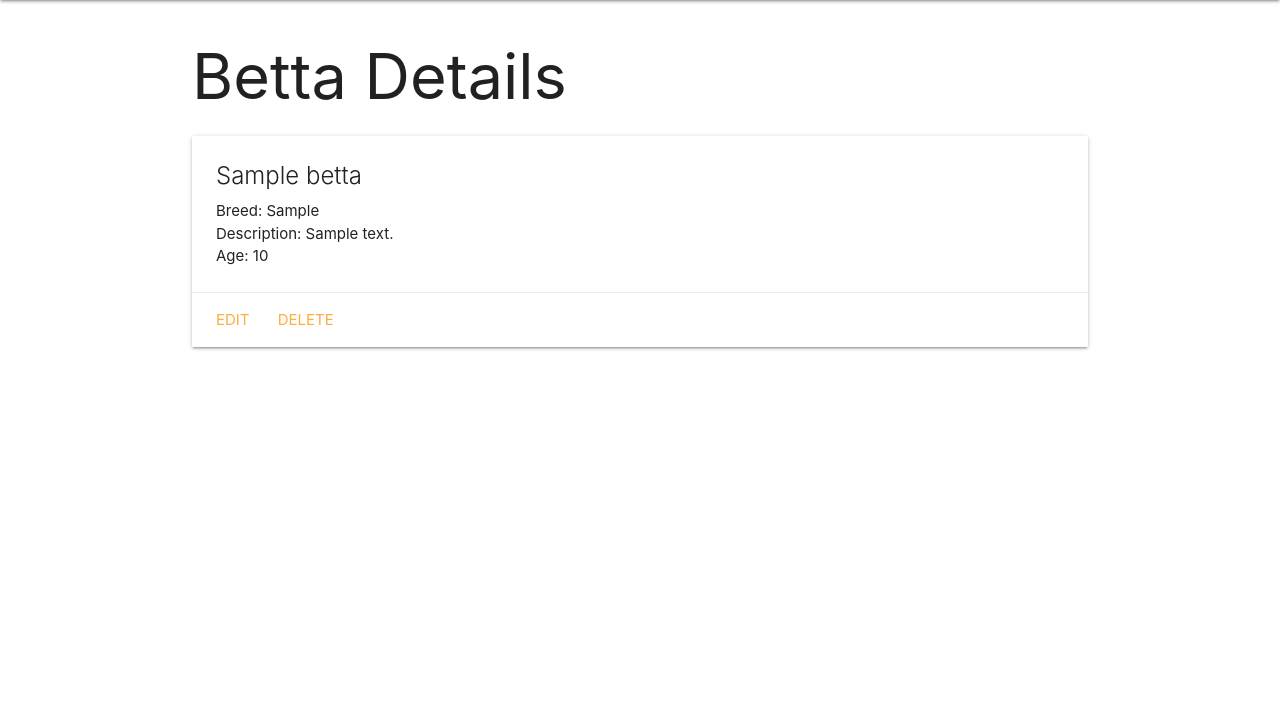
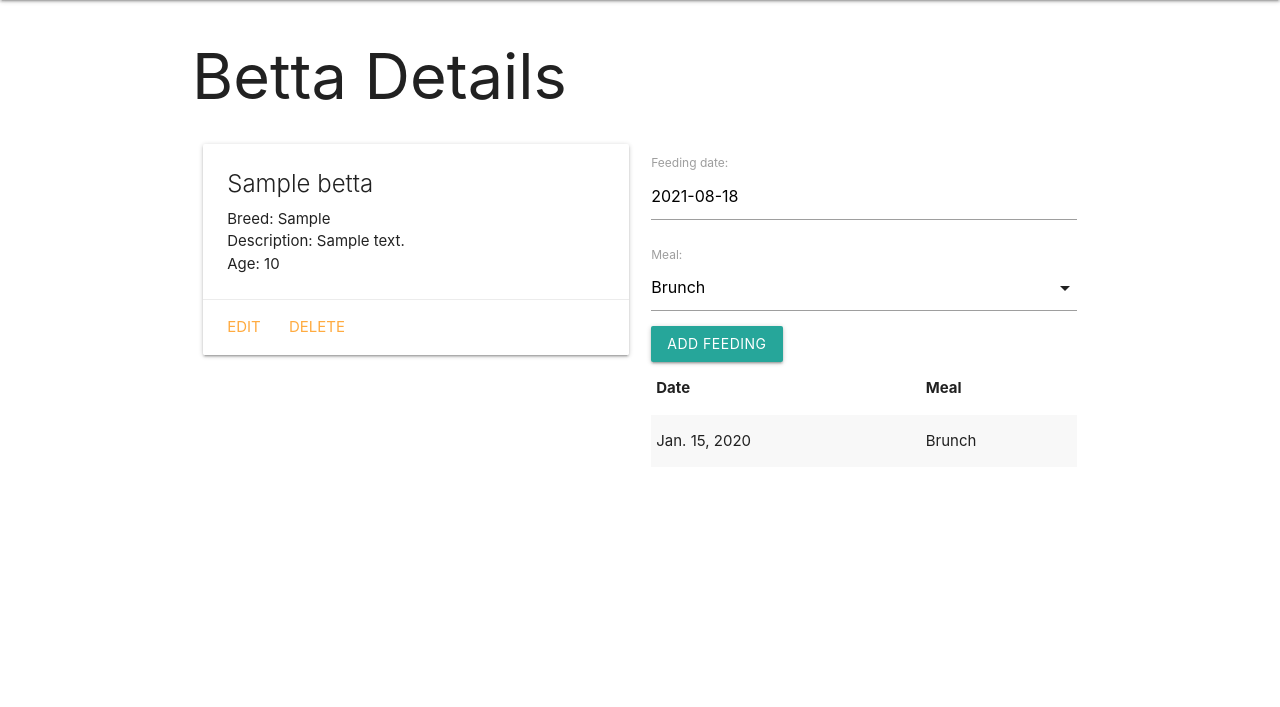
Before and after one commit to MrJaeShin/betacollector, a Django app: page /bettas/1/ in a window 1280 px wide. Shown: the part 64-771 px from the top of the page. Run offline with Django 3.2, Linux system fonts and the light colour scheme; tables that the repository leaves empty hold one stand-in row (values such as "Sample post").

Commit message:
adds create and update feeding read

```diff
--- a/main_app/admin.py
+++ b/main_app/admin.py
@@ -1,6 +1,7 @@
 from django.contrib import admin
 
 # Register your models here.
-from .models import Betta
+from .models import Betta, Feeding
 
 admin.site.register(Betta)
+admin.site.register(Feeding)
--- /dev/null
+++ b/main_app/forms.py
@@ -0,0 +1,7 @@
+from django.forms import ModelForm
+from .models import Feeding
+
+class FeedingForm(ModelForm):
+    class Meta:
+        model = Feeding
+        fields = ['date', 'meal']
--- a/main_app/models.py
+++ b/main_app/models.py
@@ -20,7 +20,7 @@ class Betta(models.Model):
         return reverse('detail', kwargs={'betta_id': self.id})
 
 class Feeding(models.Model):
-    date = models.DateField()
+    date = models.DateField('feeding date')
     meal = models.CharField(max_length=1,
     choices=MEALS,
     default=MEALS[0][0]
--- a/main_app/templates/base.html
+++ b/main_app/templates/base.html
@@ -9,6 +9,7 @@
   <title>Betta Collector</title>
   <link rel="stylesheet" href="https://cdnjs.cloudflare.com/ajax/libs/materialize/1.0.0/css/materialize.min.css">
   <link rel="stylesheet" type="text/css" href="{% static 'css/style.css' %}">
+  <script src="https://cdnjs.cloudflare.com/ajax/libs/materialize/1.0.0/js/materialize.min.js"></script>
 </head>
 <body>
   <header class="navbar-fixed">
--- a/main_app/templates/bettas/detail.html
+++ b/main_app/templates/bettas/detail.html
@@ -1,10 +1,10 @@
-{% extends 'base.html' %}
-{% block content %}
+{% extends 'base.html' %} {% block content %}
 
 <h1>Betta Details</h1>
 
+<div class="row">
+  <div class="col s6">
     <div class="card">
-
       <div class="card-content">
         <span class="card-title">{{ betta.name }}</span>
         <p>Breed: {{ betta.breed }}</p>
@@ -20,7 +20,43 @@
         <a href="{% url 'bettas_update' betta.id %}">Edit</a>
         <a href="{% url 'bettas_delete' betta.id %}">Delete</a>
       </div>
-
+    </div>
+  </div>
+  <div class="col s6">
+    <form action="{% url 'add_feeding' betta.id %}" method="POST">
+      {% csrf_token %} {{ feeding_form.as_p }}
+      <input type="submit" class="btn" value="Add Feeding" />
+    </form>
+    <table class="striped">
+      <thead>
+        <tr>
+          <th>Date</th>
+          <th>Meal</th>
+        </tr>
+      </thead>
+      <tbody>
+        {% for feeding in betta.feeding_set.all %}
+        <tr>
+          <td>{{feeding.date}}</td>
+          <td>{{feeding.get_meal_display}}</td>
+        </tr>
+        {% endfor %}
+      </tbody>
+    </table>
+  </div>
 </div>
 
+<script>
+    const dateEl = document.getElementById('id_date');
+    M.Datepicker.init(dateEl, {
+        format: 'yyyy-mm-dd',
+        defaultDate: new Date(),
+        setDefaultDate: true,
+        autoClose: true
+    });
+
+    const selectEl =  document.getElementById('id_meal');
+    M.FormSelect.init(selectEl)
+</script>
+
 {% endblock %}
--- a/main_app/urls.py
+++ b/main_app/urls.py
@@ -9,4 +9,5 @@ urlpatterns = [
     path('bettas/create/', views.BettaCreate.as_view(), name='bettas_create'),
     path('bettas/<int:pk>/update', views.BettaUpdate.as_view(), name='bettas_update'),
     path('bettas/<int:pk>/delete', views.BettaDelete.as_view(), name='bettas_delete'),
+    path('bettas/<int:betta_id>/add_feeding', views.add_feeding, name='add_feeding'),
 ]
--- a/main_app/views.py
+++ b/main_app/views.py
@@ -1,6 +1,7 @@
-from django.shortcuts import render
+from django.shortcuts import redirect, render
 from .models import Betta
 from django.views.generic.edit import CreateView, UpdateView, DeleteView
+from .forms import FeedingForm
 
 def home(request):
     return render(request, 'home.html')
@@ -14,7 +15,16 @@ def bettas_index(request):
 
 def bettas_detail(request, betta_id):
     betta = Betta.objects.get(id=betta_id)
-    return render(request, 'bettas/detail.html', {'betta': betta})
+    feeding_form = FeedingForm()
+    return render(request, 'bettas/detail.html', { 'betta': betta, 'feeding_form': feeding_form })
+
+def add_feeding(request, betta_id):
+    form = FeedingForm(request.POST)
+    if form.is_valid():
+        new_feeding = form.save(commit=False)
+        new_feeding.betta_id = betta_id
+        new_feeding.save()
+    return redirect('detail', betta_id=betta_id)
 
 class BettaCreate(CreateView):
     model = Betta
```
Lines whose indentation alone changed are shown as unchanged.
